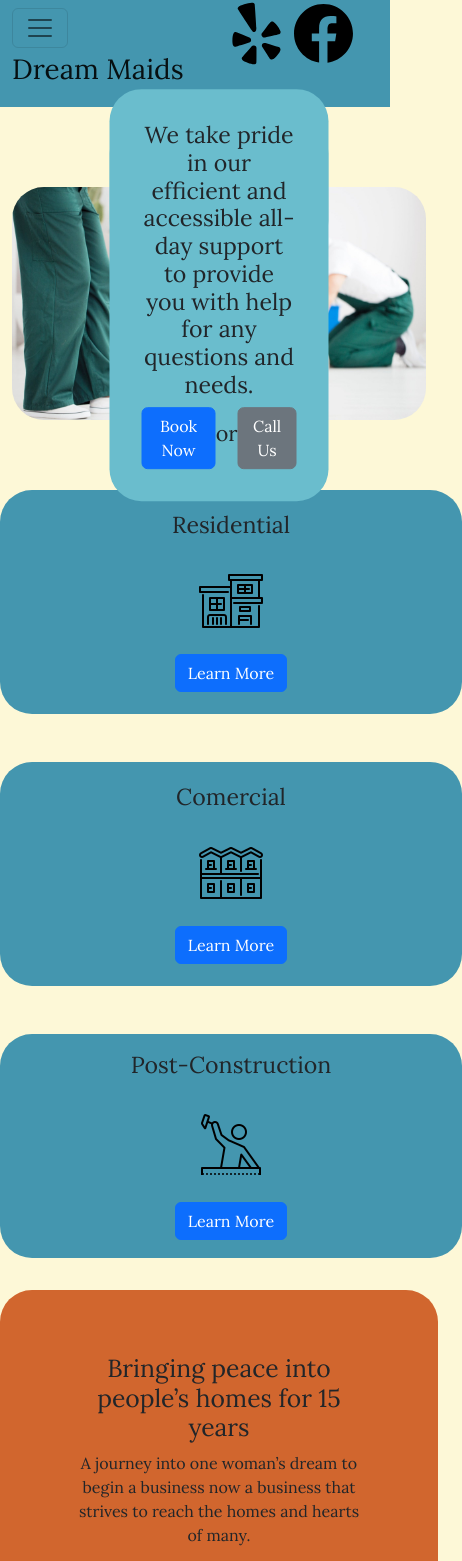
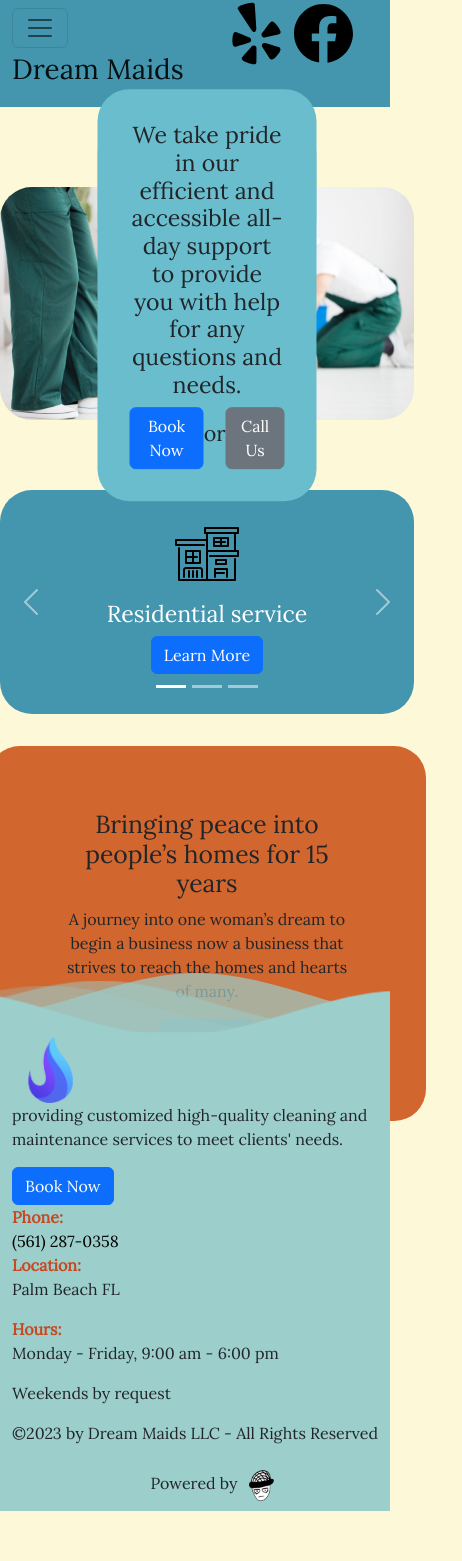
Before and after one commit to TheGoumble/dream-maids, a React (Create React App) app: page / in a window 390 px wide. Shown: the top 1561 px of the page, 462 px wide, since content can reach past the window. After the commit the page ends 1511 px from the top, so only its background shows below. Built offline with nearby package versions, Linux system fonts and the light colour scheme; no server answers.

Commit message:
responsive carousel

```diff
--- a/src/App.css
+++ b/src/App.css
@@ -15,9 +15,15 @@ body {
   font-family: "Lora", serif;
   background-color: #fdf8d7;
   position: relative;
-  min-height: 100vh;
 }
 
 #page-content {
-  padding-bottom: 15rem;
+  padding-bottom: 24%;
 }
+
+
+@media (max-width: 768px) {
+  #page-content {
+    padding-bottom: 2rem;
+  }
+}
--- a/src/components/Footer/animation.css
+++ b/src/components/Footer/animation.css
@@ -1,7 +1,7 @@
   .waves {
     position:relative;
     width: 100%;
-    height:2rem;
+    height: 2rem;
     margin-bottom:-6px; /*Fix for safari gap*/
     min-height:100px;
     max-height:150px;
@@ -37,15 +37,9 @@
     }
   }
   /*Shrinking for mobile*/
-  @media (max-width: 768px) {
+  @media (max-width: 1068px) {
     .waves {
-      height:40px;
-      min-height:40px;
-    }
-    .content {
-      height:30vh;
-    }
-    h1 {
-      font-size:24px;
+      height:70px;
+      min-height:70px;
     }
   }
--- a/src/components/Footer/footer.css
+++ b/src/components/Footer/footer.css
@@ -1,7 +1,7 @@
 footer {
   position: absolute;
   width: 100%;
-  height: 15rem;
+  height: 16%;
   bottom: 0;
 }
 
@@ -13,19 +13,8 @@ footer > section {
   flex-direction: column;
 }
 
-.text-color{
-  color:#C74821;
-}
-
-.info {
-  display: flex;
-  align-items: flex-end;
-  justify-content: space-between;
-  align-items: flex-start;
-}
-
-.info > div{
-  width: 30%;
+.text-color {
+  color: #c74821;
 }
 
 #img {
@@ -38,13 +27,7 @@ footer > section {
   color: black;
 }
 
-#bottem {
-  width: 95%;
-  display: flex;
-  justify-content: space-between;
-}
-
-#bottem > span{
+#powered {
   display: flex;
   flex-direction: row;
   align-items: flex-end;
@@ -55,29 +38,10 @@ footer > section {
   width: 50px;
 }
 
-#center-footer {
-  margin-top: 5px;
-  display: flex;
-  flex-direction: column;
-  align-items: center;
-  justify-content: flex-end;
+@media (max-width: 768px) {
+  footer {
+    position: absolute;
+    width: 100%;
+    bottom: 0;
+  }
 }
-
-#center-footer > span {
-  display: flex;
-  flex-direction: column;
-  align-items: center;
-  justify-content: flex-end;
-}
-
-#hours {
-  padding-right: 0px;
-  display: flex;
-  justify-content: flex-end;
-}
-
-#location {
-  padding-left: 0px;
-  display: flex;
-  flex-direction: column;
-}
--- a/src/components/Footer/index.jsx
+++ b/src/components/Footer/index.jsx
@@ -13,7 +13,18 @@ const Footer = () => {
       <section>
         <div className="container">
           <div className="row info">
-            <div  className="col-lg">
+            <div className="col-lg">
+              <span>
+                <img id="img" src={logo} alt="Dream Maids Logo" />
+                <p>
+                  providing customized high-quality cleaning and maintenance
+                  services to meet clients' needs.
+                </p>
+
+                <BookNow />
+              </span>
+            </div>
+            <div className="col-lg">
               <span>
                 <b className="text-color">Phone:</b>
                 <a id="links" target="_blank" href="tel:+(561) 287-0358">
@@ -30,20 +41,13 @@ const Footer = () => {
                 <p>Weekends by request</p>
               </span>
             </div>
-
-            <div  className="col-lg">
-              <span>
-                <img id="img" src={logo} alt="Dream Maids Logo" />
-                <BookNow />
-              </span>
+            <div id="bottem">
+              <p>
+                &copy;{new Date().getFullYear()} by Dream Maids LLC - All Rights
+                Reserved
+              </p>
             </div>
-          </div>
-          <div id="bottem">
-            <p>
-              &copy;{new Date().getFullYear()} by Dream Maids LLC - All Rights
-              Reserved
-            </p>
-            <span>
+            <div id="powered">
               <p>Powered by</p>
               <a
                 href="https://github.com/TheGoumble/dream-maids"
@@ -55,7 +59,7 @@ const Footer = () => {
                   id="theg"
                 />
               </a>
-            </span>
+            </div>
           </div>
         </div>
       </section>
--- a/src/pages/ContactUs/Emailjs.jsx
+++ b/src/pages/ContactUs/Emailjs.jsx
@@ -1,6 +1,5 @@
 import React, { useState } from "react"
-import Button from "react-bootstrap/Button"
-import Form from "react-bootstrap/Form"
+import { Button, Form, Col } from "react-bootstrap"
 import emailjs from "@emailjs/browser"
 import {
   YOUR_TEMPLATE_ID,
@@ -65,10 +64,9 @@ const Emailjs = () => {
   }
 
   return (
-    <div className=" col-lg-5 col-md-12 col-sm-11 border-left py-3">
-      <h1>Contact form</h1>
+    <>
       <Form>
-        <Form.Group className="mb-4 col-lg-11 col-sm-11">
+        <Form.Group>
           <Form.Label>Full Name</Form.Label>
           <Form.Control
             id="name-input"
@@ -84,7 +82,7 @@ const Emailjs = () => {
           </Form.Control.Feedback>
         </Form.Group>
 
-        <Form.Group className="mb-4 col-lg-11 col-sm-11">
+        <Form.Group>
           <Form.Label>Phone Number</Form.Label>
           <Form.Control
             id="phone-input"
@@ -100,7 +98,7 @@ const Emailjs = () => {
           </Form.Control.Feedback>
         </Form.Group>
 
-        <Form.Group className="mb-4 col-lg-11 col-sm-11">
+        <Form.Group>
           <Form.Label>Email Address</Form.Label>
           <Form.Control
             id="email-input"
@@ -116,7 +114,7 @@ const Emailjs = () => {
           </Form.Control.Feedback>
         </Form.Group>
 
-        <Form.Group className="mb-3 col-lg-11 col-sm-11">
+        <Form.Group>
           <Form.Label>Comment or Message</Form.Label>
           <Form.Control
             id="message-input"
@@ -136,7 +134,7 @@ const Emailjs = () => {
       <Button variant="primary" onClick={handleSubmit}>
         Submit
       </Button>
-    </div>
+    </>
   )
 }
 
--- a/src/pages/ContactUs/index.jsx
+++ b/src/pages/ContactUs/index.jsx
@@ -1,13 +1,15 @@
 import React from "react"
+import { Row, Col, Container } from "react-bootstrap"
+
 import Emailjs from "./Emailjs"
 import "./contactUs.css"
 
 const ContactUs = () => {
   return (
     <section>
-      <div className="container">
-        <div className="row contact">
-          <div className="col-lg-5 col-sm-12 p-5">
+      <Container>
+        <Row className="contact">
+          <Col md={5} sm={12} p-5>
             <h1>Hi there!</h1>
             <p>
               Please allow up to 24 hours for an adequate and concise response
@@ -15,10 +17,13 @@ const ContactUs = () => {
             </p>
             <br />
             <p>Thank you for choosing us for your home cleaning service! </p>
-          </div>
-          <Emailjs />
-        </div>
-      </div>
+          </Col>
+          <Col md={6} sm={12} p-5>
+            <h1>Contact form</h1>
+            <Emailjs />
+          </Col>
+        </Row>
+      </Container>
     </section>
   )
 }
--- /dev/null
+++ b/src/pages/Home/MobileCaro.jsx
@@ -0,0 +1,43 @@
+import { Button, Carousel } from "react-bootstrap"
+import service_1 from "../../images/residential.png"
+import service_2 from "../../images/comercial.png"
+import service_3 from "../../images/post-construction.png"
+
+const MobileCaro = () => {
+  return (
+    <Carousel id="carousel">
+      <Carousel.Item >
+        <div className="carousel-color">
+          <img src={service_1} alt="the Residential service" />
+        </div>
+        <Carousel.Caption>
+          <h3>Residential service</h3>
+          <Button href="our-services">Learn More</Button>
+        </Carousel.Caption>
+      </Carousel.Item>
+
+      <Carousel.Item>
+        <div className="carousel-color">
+          <img src={service_2} alt="the Comercial service" />
+        </div>
+        <Carousel.Caption>
+          <h3>Comercial service</h3>
+          <Button href="our-services">Learn More</Button>
+        </Carousel.Caption>
+      </Carousel.Item>
+
+      <Carousel.Item>
+        <div className="carousel-color">
+          <img src={service_3} alt="the Post-Construction service" />
+        </div>
+
+        <Carousel.Caption>
+          <h3>Post-Construction service</h3>
+          <Button href="our-services">Learn More</Button>
+        </Carousel.Caption>
+      </Carousel.Item>
+    </Carousel>
+  )
+}
+
+export default MobileCaro
--- a/src/pages/Home/home.css
+++ b/src/pages/Home/home.css
@@ -3,21 +3,12 @@
   flex-direction: column;
   justify-content: space-evenly;
   align-items: center;
+  align-content: center;
   gap: 2rem;
 }
 
 .outer {
   z-index: 0;
-}
-
-.service-cards {
-  background-color: #4496af;
-  display: flex;
-  flex-direction: column;
-  align-items: center;
-  justify-content: space-evenly;
-  border-radius: 2rem;
-  height: 14rem;
 }
 
 #contact {
@@ -66,10 +57,44 @@
   flex-direction: column;
   align-items: center;
 }
+.service-cards {
+  background-color: #4496af;
+  display: flex;
+  flex-direction: column;
+  align-items: center;
+  justify-content: space-evenly;
+  border-radius: 2rem;
+  height: 14rem;
+}
 
-#services > div {
-  gap: 3rem;
+
+#rowed {
+  gap: 4rem;
+  width: 100%;
 }
+#carousel{
+  display: none;
+}
+
+@media (max-width: 1000px) {
+  #rowed {
+    display: none;
+  }
+  #carousel{
+    display: flex;
+    width: 100%;
+  }
+  .carousel-color{
+    background-color: #4496af;
+    display: flex;
+    flex-direction: column;
+    align-items: center;
+    border-radius: 2rem;
+    height: 10rem;
+    padding: 2rem;
+  }
+}
+
 
 #aboutus {
   background-color: #d1662e;
--- a/src/pages/Home/index.jsx
+++ b/src/pages/Home/index.jsx
@@ -1,26 +1,22 @@
 import React from "react"
-import Row from "react-bootstrap/Row"
-import Col from "react-bootstrap/Col"
+import { Row, Col, Container, Button } from "react-bootstrap"
 
-import Button from "react-bootstrap/Button"
 import BookNow from "../../components/BookNow"
 import service_1 from "../../images/residential.png"
 import service_2 from "../../images/comercial.png"
 import service_3 from "../../images/post-construction.png"
 
 import img_1 from "../../images/img_1.jpeg"
+
 import "./home.css"
+import MobileCaro from "./MobileCaro.jsx"
 
 const Home = () => {
   return (
-    <section className="container" >
+    <Container>
       <Row className="outer" id="home">
         <Col id="contact">
-          <img
-            src={img_1}
-            alt="people cleaning a room"
-            id="contact_img"
-          />
+          <img src={img_1} alt="people cleaning a room" id="contact_img" />
           <h1>Dream Maids </h1>
           <span>
             <h3>
@@ -39,20 +35,23 @@ const Home = () => {
 
         <Col id="services" className="outer">
           <h2>Our Services</h2>
-          <Row>
-            <Col className="service-cards" lg>
+
+          <MobileCaro />
+
+          <Row id="rowed">
+            <Col className="service-cards" lg md>
               <h3>Residential</h3>
               <img src={service_1} alt="the residential service" />
               <Button href="our-services">Learn More</Button>
             </Col>
 
-            <Col className="service-cards" lg>
+            <Col className="service-cards" lg md>
               <h3>Comercial</h3>
               <img src={service_2} alt="the Comercial service" />
               <Button href="our-services">Learn More</Button>
             </Col>
 
-            <Col className="service-cards" lg>
+            <Col className="service-cards" lg md>
               <h3>Post-Construction</h3>
               <img src={service_3} alt="the Post-Construction service" />
               <Button href="our-services">Learn More</Button>
@@ -74,7 +73,7 @@ const Home = () => {
           </span>
         </Col>
       </Row>
-    </section>
+    </Container>
   )
 }
 
```
